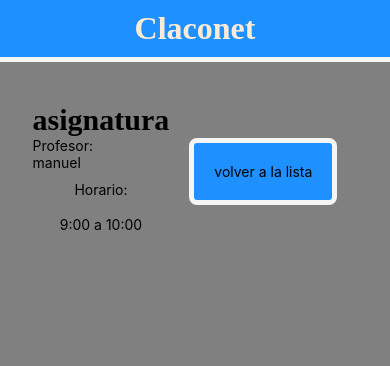
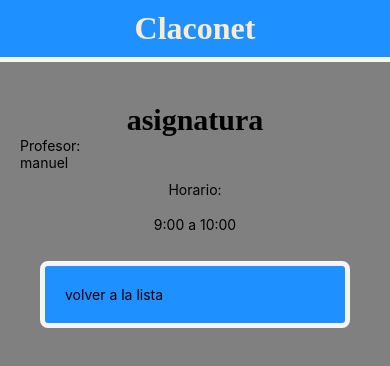
Before and after one commit to manzo1701/claconet, a React Native app: screen /asignatura_1 in a window 390 px wide. Shown: the top 366 px of the page. Built offline with nearby package versions, Linux system fonts and the light colour scheme.

Commit message:
comit realizado

```diff
--- a/Styles/Styles.css
+++ b/Styles/Styles.css
@@ -24,7 +24,7 @@
 
 /*----finAnimacion----*/
 .body_Materia{
-    display: flex;
+    display: inline;
     text-align: center;
     align-items: center;
     justify-content: center;
```
